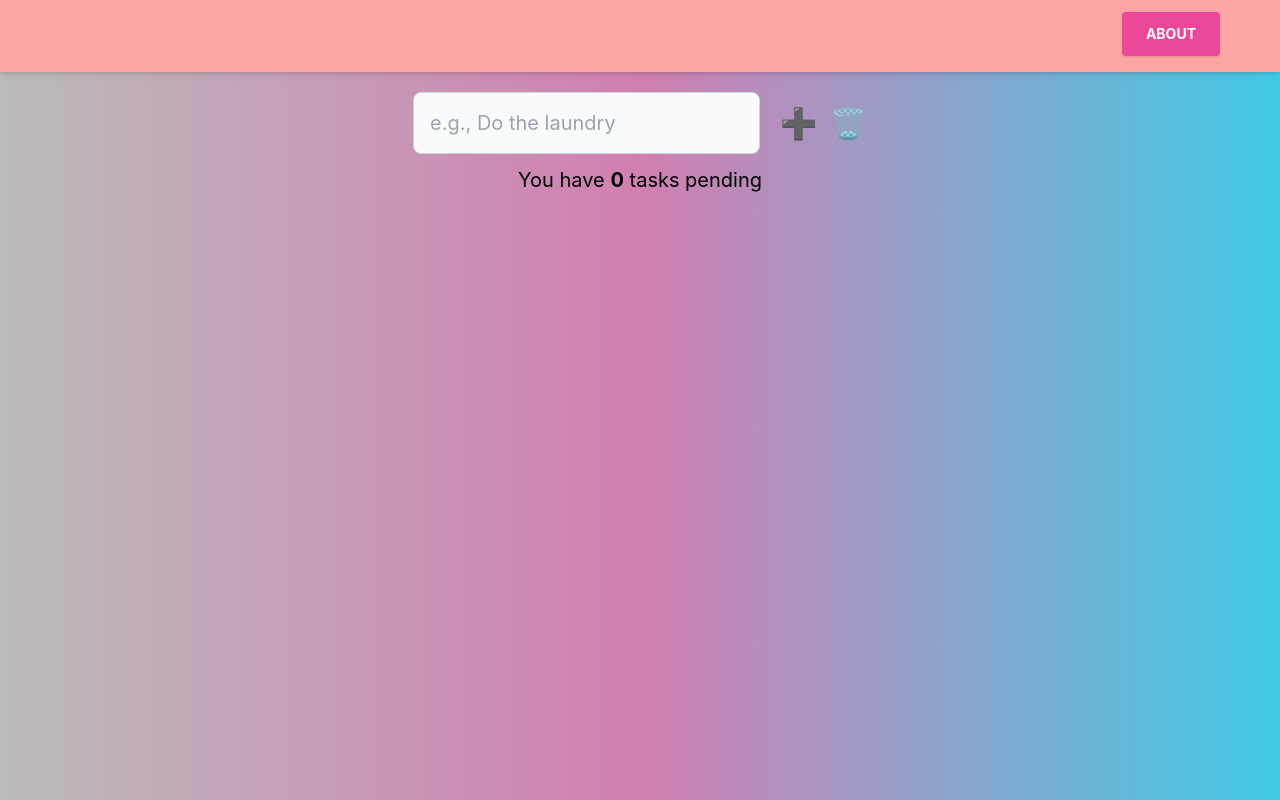
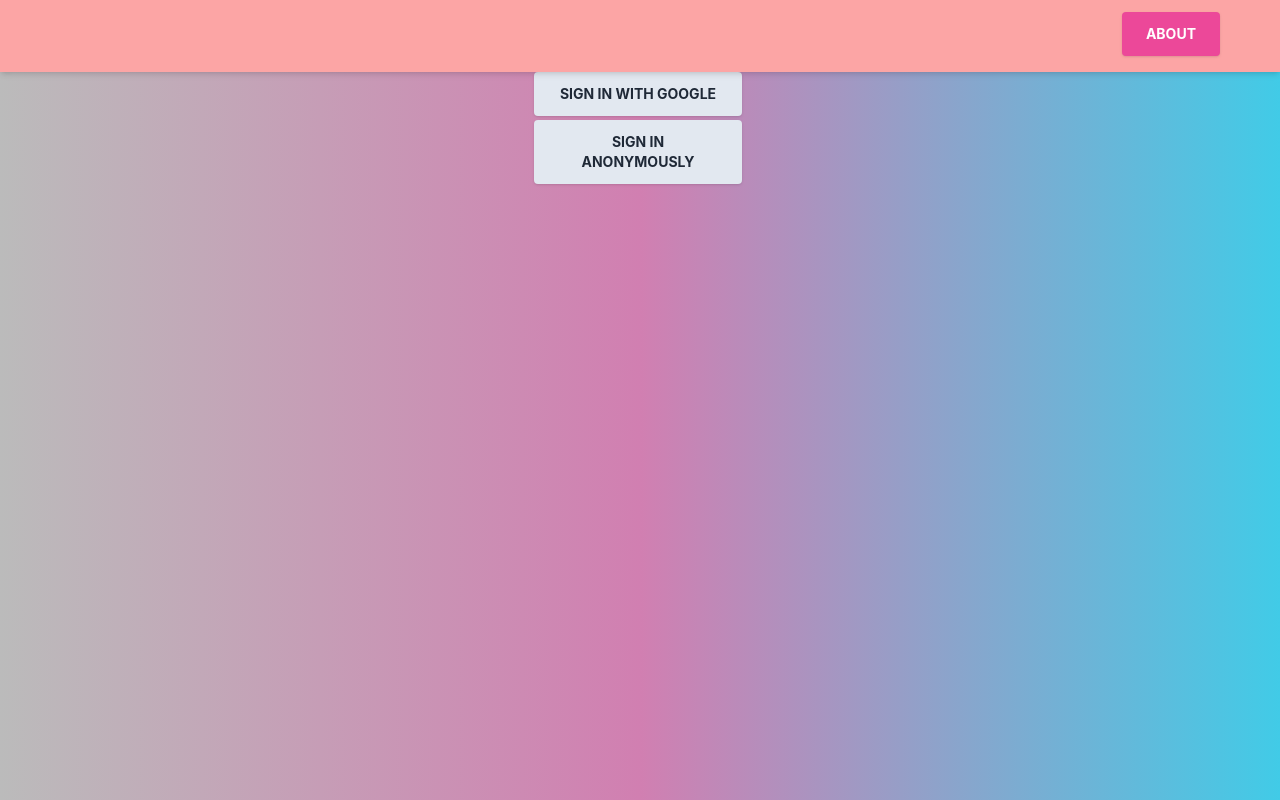
Before and after one commit to fanpug/react-todo-app, a React (Create React App) app: page / in a window 1280 px wide. Built offline with nearby package versions, Linux system fonts and the light colour scheme; no server answers.

Commit message:
Add firebase authentication, anonymous and google sign in and logout buttons

```diff
--- a/src/App.js
+++ b/src/App.js
@@ -1,15 +1,75 @@
-import React from "react";
+import React, { useEffect, useState } from "react";
+import {
+    GoogleAuthProvider,
+    signInWithPopup,
+    signInAnonymously,
+    onAuthStateChanged,
+    signOut,
+} from "firebase/auth";
+import { auth } from "./firebase/firebase";
+
 import Navbar from "./components/Navbar";
 import Todo from "./components/Todo";
 
+const buttonClasses = 'w-52 bg-slate-200 text-gray-800 hover:bg-slate-300 active:bg-slate-400 font-bold uppercase text-sm px-5 py-3 rounded shadow hover:shadow-lg outline-none focus:outline-none mr-1 mb-1 ease-linear transition-all duration-150';
+
 function App() {
+    const [currentUser, setCurrentUser] = useState(null);
 
+    const handleGoogleAuth = () => {
+        const googleProvider = new GoogleAuthProvider();
+        signInWithPopup(auth, googleProvider)
+            .then((result) => {
+                // This gives you a Google Access Token. You can use it to access the Google API.
+                const credential = GoogleAuthProvider.credentialFromResult(result);
+                const token = credential.accessToken;
+                setCurrentUser(result.user);
+                //console.log("Signed in with google", result.user.displayName);
+            }).catch((error) => {
+                console.error(error.code);
+                alert(error.message);
+            });
+    }
+
+    const handleAnonAuth = () => {
+        signInAnonymously(auth)
+        .then(() => {
+            setCurrentUser("Anonymous");
+            //console.log("Signed in anonymously");
+        })
+        .catch((error) => {
+            console.error(error.code);
+            alert(error.message);
+        });
+    }
+
+    const handleLogout = () => {
+        signOut(auth).then(() => {
+            //console.log("User signed out")
+            setCurrentUser(null);
+        }).catch((error) => {
+            const errorCode = error.code;
+            const errorMessage = error.message;
+        });
+    }
 
     return (
         <>
             <Navbar />
             <main className="flex flex-col items-center justify-center">
+                {!currentUser ?
+                    <>
+                        <button className={`${buttonClasses}`} onClick={handleGoogleAuth}>Sign in with Google</button>
+                        <button className={`${buttonClasses}`} onClick={handleAnonAuth}>Sign in Anonymously</button>
+                    </>
+                :
+                    <>
+                        <button className={`${buttonClasses}`} onClick={handleLogout}>Log Out</button>
+                        <span className="capitalize">{currentUser.displayName || currentUser}</span>
                         <Todo />
+                    </>
+                }
+
             </main>
         </>
     );
--- a/src/firebase/firebase.js
+++ b/src/firebase/firebase.js
@@ -22,8 +22,8 @@ const firebaseConfig = {
 };
 
 // Initialize Firebase
-const app = initializeApp(firebaseConfig);
+export const app = initializeApp(firebaseConfig);
 
-const auth = getAuth(app);
+export const auth = getAuth(app);
 
-const db = getFirestore(app);
+export const db = getFirestore(app);
```
Lines whose indentation alone changed are shown as unchanged.
